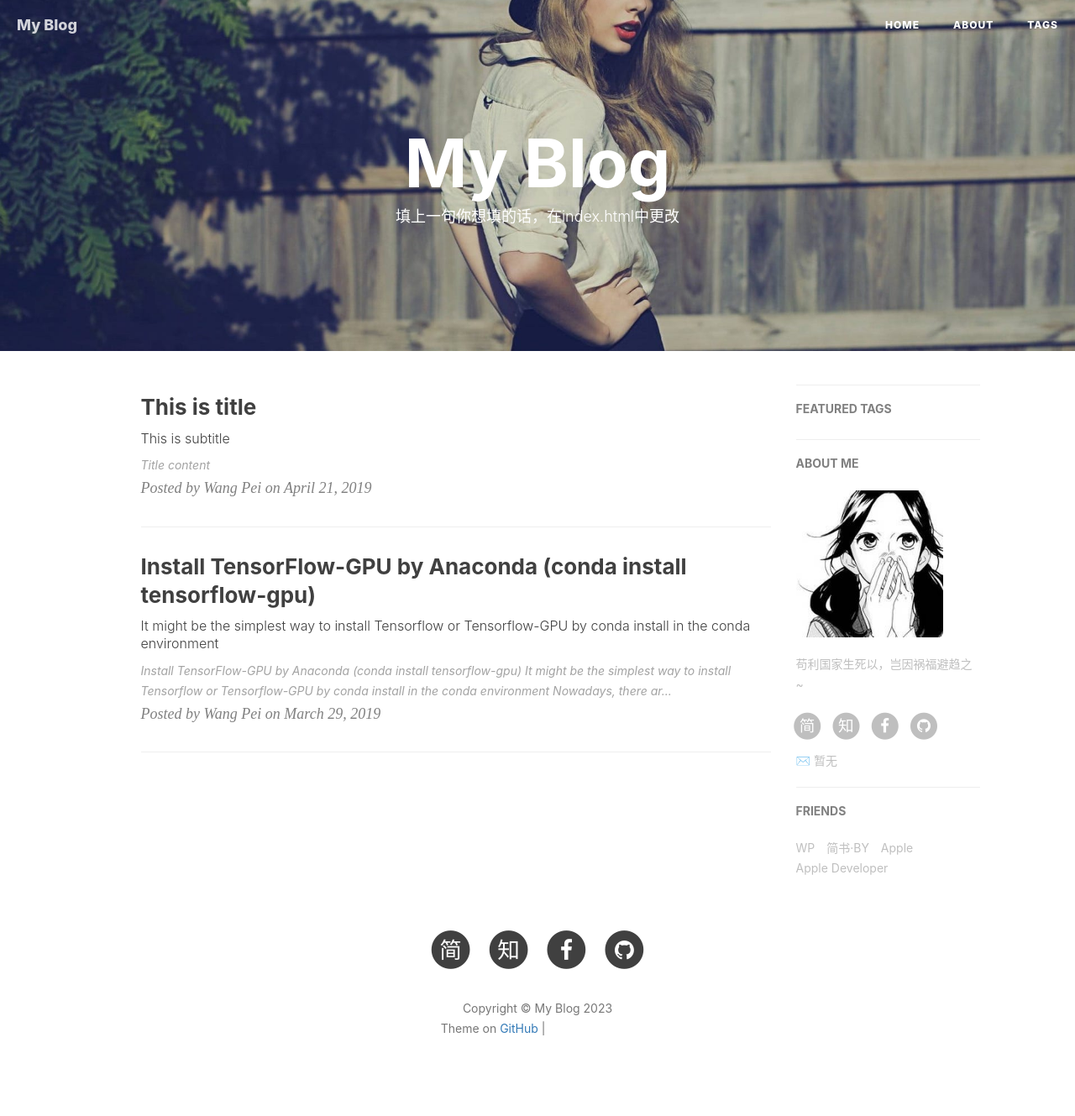
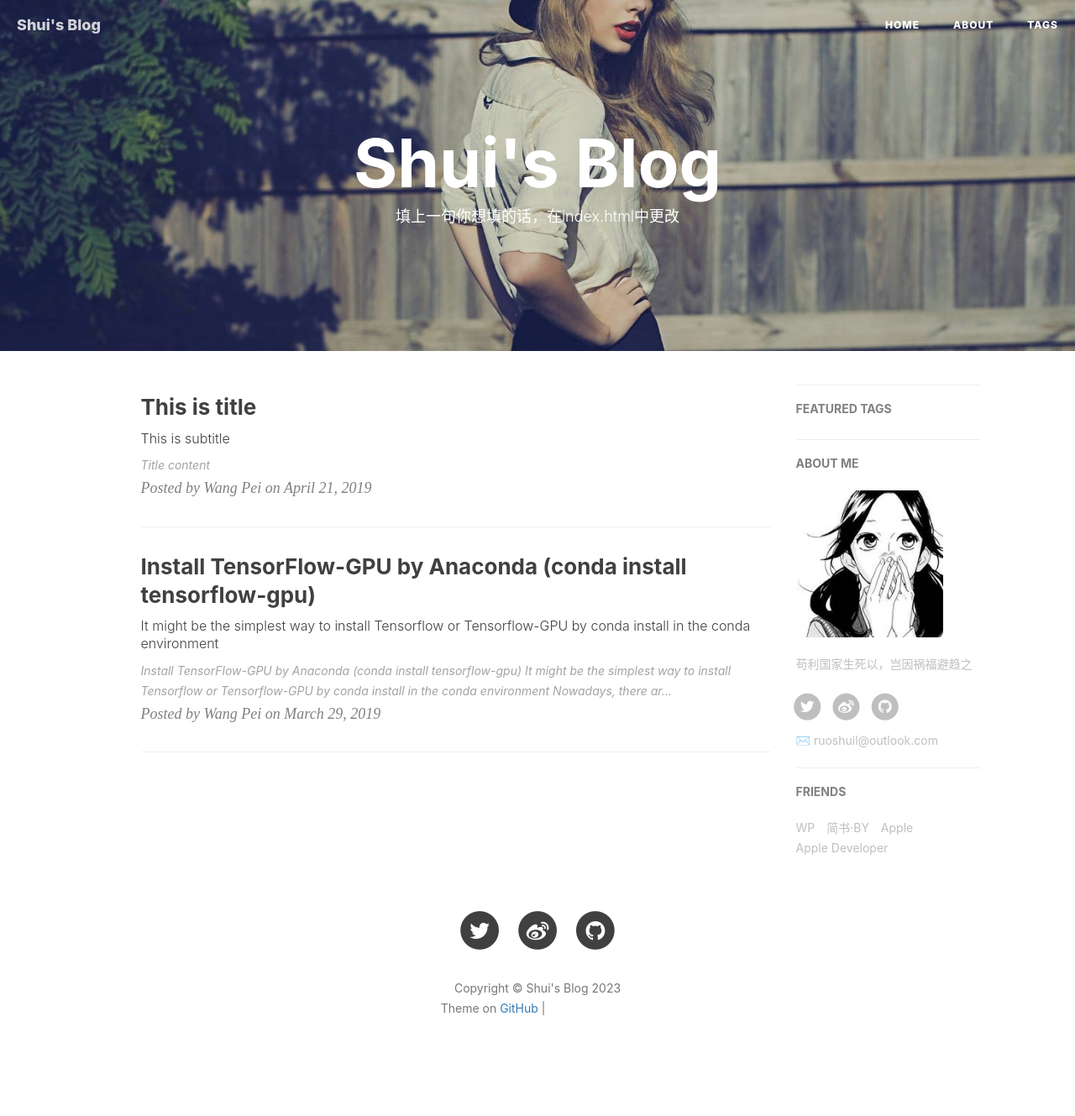
Before and after one commit to D2-O/d2-o.github.io, a Jekyll site: the page built from index.html, in a window 1280 px wide. Shown: the whole page at 84% size. Built offline with Jekyll 4.4.1, drawn with Linux system fonts in a browser that asks for light colours; nearby versions of some CDN libraries; the list of posts is cut into pages by our own code; comment, search, counter and statistics services are not loaded; after the commit the page ends 1305 px from its top, so only the background shows below that; grey boxes are pictures that could not be loaded.

Commit message:
Update _config.yml

```diff
--- a/_config.yml
+++ b/_config.yml
@@ -1,29 +1,26 @@
 # Site settings
-title: My Blog
-SEOTitle: 我的博客 | My Blog
+title: Shui's Blog
+SEOTitle: SHui's Blog
 header-img: img/post-bg-desk.jpg
-email: 暂无
-description: "写一句你想写的话"
+email: ruoshuil@outlook.com
+description: "若有天我不负勇往，是否坚持走完这一场"
 keyword: "我的博客"
 url: "http://shui.github.io"          # your host, for absolute URL
 baseurl: ""      # for example, '/blog' if your blog hosted on 'host/blog'
-github_repo: "https://github.com/shui.github.io.git" # you code repository
+github_repo: "https://github.com/Ruoshui-Liu/shui.github.io.git" # you code repository
 
 # Sidebar settings
 sidebar: true                           # whether or not using Sidebar.
-sidebar-about-description: "苟利国家生死以，岂因祸福避趋之~"
+sidebar-about-description: "苟利国家生死以，岂因祸福避趋之"
 sidebar-avatar: /img/avatar_binggan.jpg      # use absolute URL, seeing it's used in both `/` and `/about/`
 
 
 
 # SNS settings
 RSS: false
-# weibo_username:     暂无
-zhihu_username:     暂无
+weibo_username:     暂无
 github_username:    暂无
-facebook_username:  暂无
-jianshu_username:   暂无
-#twitter_username:   暂无
+twitter_username:   暂无
 
 
 
```
